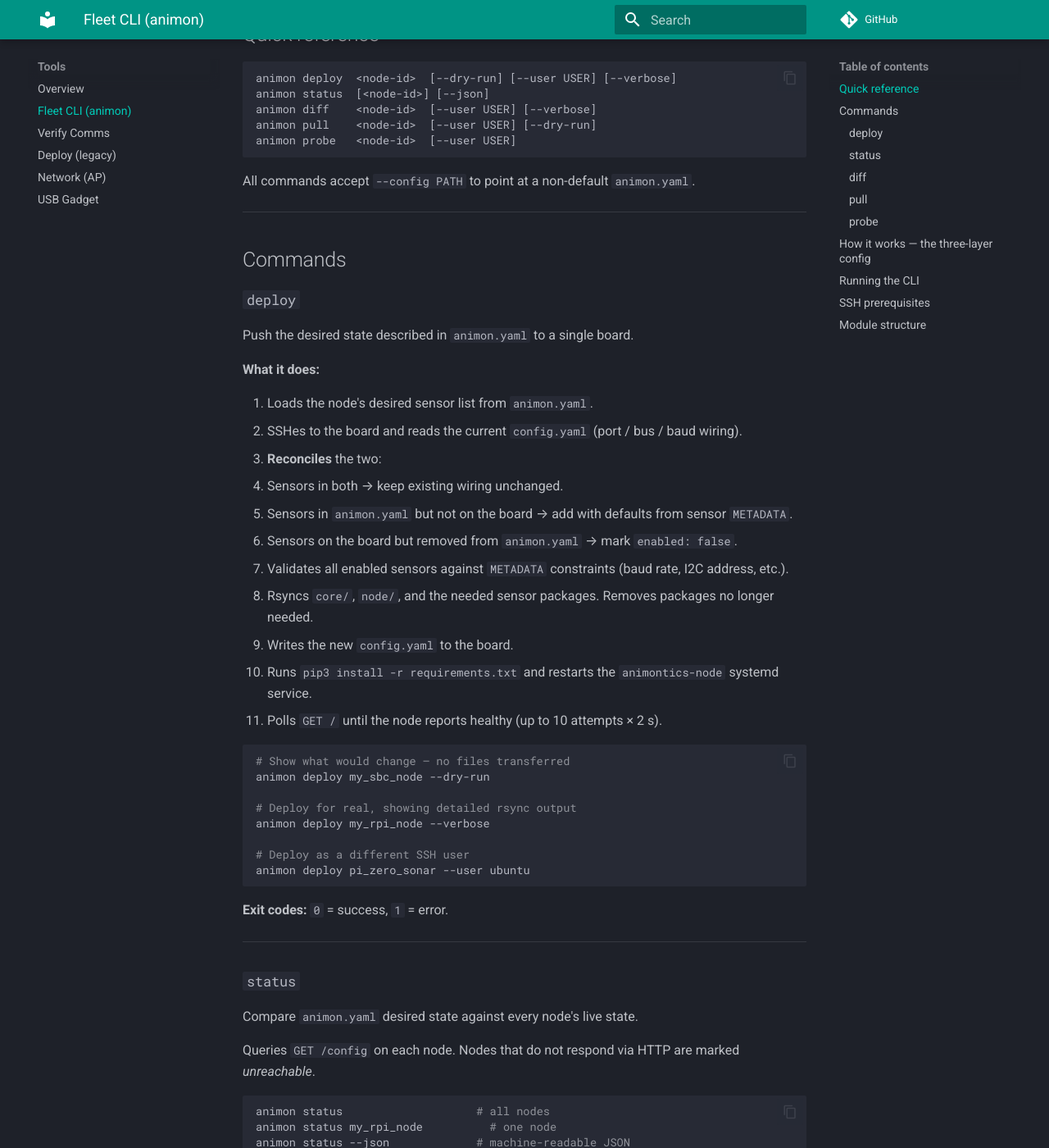
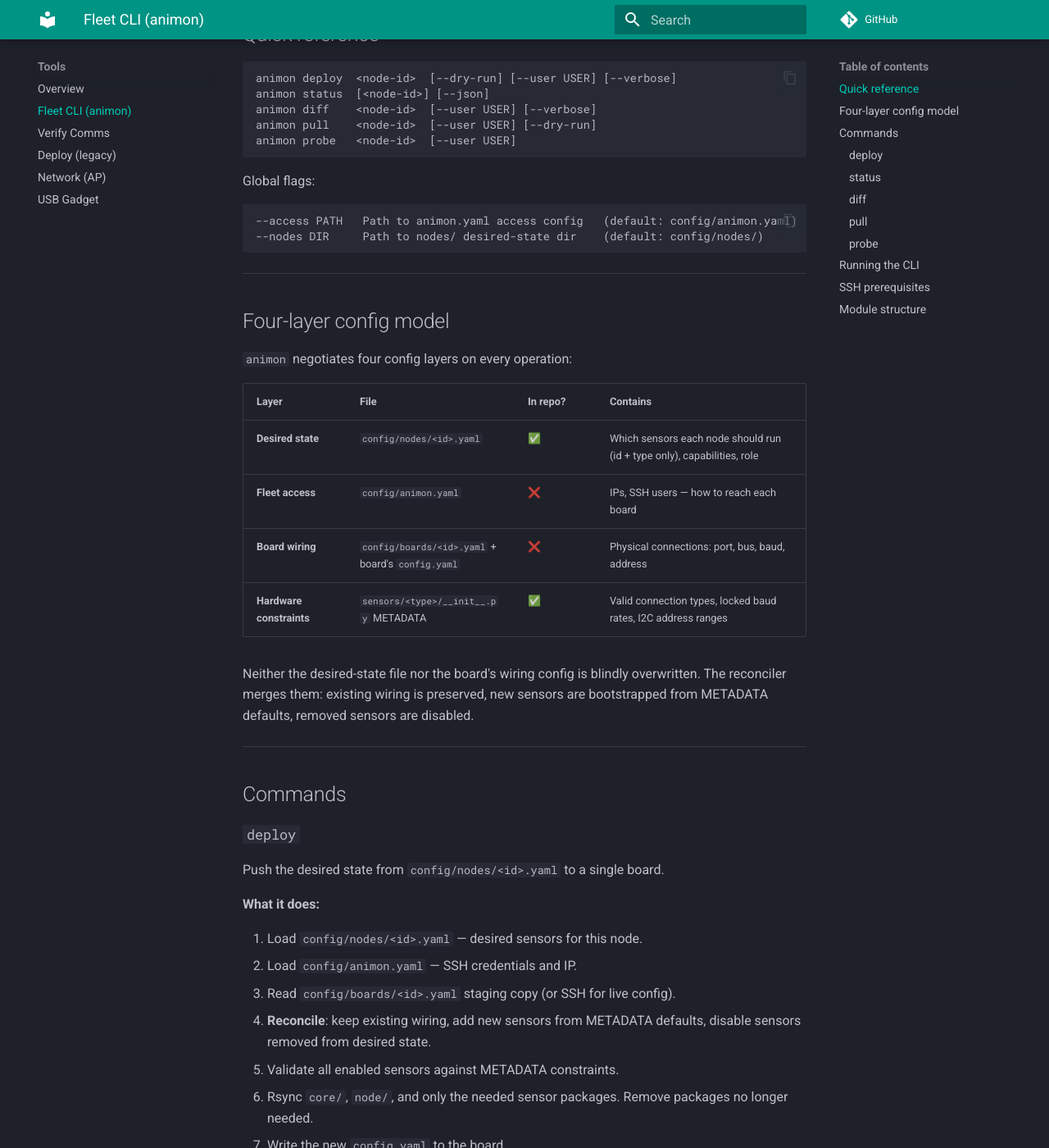
Before and after one commit to kespinoza5/animontics, an MkDocs documentation site: the page built from docs/tools/fleet.md, in a window 1280 px wide and 1400 px high, scrolled down 346 px. Shown: the whole window at 82% size. Built offline with MkDocs 1.6.1 and Material for MkDocs 9.7.7, drawn with Linux system fonts in a browser that asks for light colours; comment, search, counter and statistics services are not loaded; some of the changed text lies outside the part shown.

Commit message:
fix(tools): fix deploy NameError + scrub stale animon.yaml references
deploy.py (P0 bug):
  config_path was only assigned inside the SSH fallback branch, causing
  a NameError on every normal deploy that used a boards/ staging copy.
  Moved the assignment to before the staging-copy check so it's always set.

reconcile.py / sync.py / probe.py / animon.py:
  User-facing messages and docstrings said "animon.yaml" where they meant
  the sensor desired state that now lives in config/nodes/. Updated to say
  "desired state" throughout. animon.yaml is access-only (IPs, SSH users);
  sensor lists live in config/nodes/<id>.yaml.

fleet/README.md:
  - Replaced stale three-layer config table with correct four-layer table
  - Fixed --config → --access/--nodes (old flag name)
  - Updated all command descriptions for pull, status, probe
  - Updated probe example output to show "not in desired state"

config/nodes/example.yaml:
  Dropped multi-document YAML format (--- separator). Each real node file
  is a single-document YAML; the example should reflect that. Added comment
  explaining to create one file per node.

audit.py:
  Updated module docstring: animon.yaml → config/nodes/

Co-Authored-By: Claude Sonnet 4.6 <noreply@anthropic.com>

````diff
--- a/tools/fleet/README.md
+++ b/tools/fleet/README.md
@@ -1,9 +1,8 @@
 # tools/fleet — Fleet Management CLI
 
-The `animon` CLI synchronises the distributed sensor network defined in
-`config/animon.yaml` with the live state of every board.  It is the primary
-deployment tool for animontics — boards are never set up by manually cloning
-the repo.
+The `animon` CLI keeps every board's software and config in sync with the
+desired fleet state.  It is the primary deployment tool — boards are never
+set up by manually cloning the repo onto each one.
 
 ---
 
@@ -17,7 +16,30 @@ animon pull    <node-id>  [--user USER] [--dry-run]
 animon probe   <node-id>  [--user USER]
 ```
 
-All commands accept `--config PATH` to point at a non-default `animon.yaml`.
+Global flags:
+
+```
+--access PATH   Path to animon.yaml access config   (default: config/animon.yaml)
+--nodes DIR     Path to nodes/ desired-state dir    (default: config/nodes/)
+```
+
+---
+
+## Four-layer config model
+
+`animon` negotiates four config layers on every operation:
+
+| Layer | File | In repo? | Contains |
+|-------|------|----------|----------|
+| **Desired state** | `config/nodes/<id>.yaml` | ✅ | Which sensors each node should run (id + type only), capabilities, role |
+| **Fleet access** | `config/animon.yaml` | ❌ | IPs, SSH users — how to reach each board |
+| **Board wiring** | `config/boards/<id>.yaml` + board's `config.yaml` | ❌ | Physical connections: port, bus, baud, address |
+| **Hardware constraints** | `sensors/<type>/__init__.py` METADATA | ✅ | Valid connection types, locked baud rates, I2C address ranges |
+
+Neither the desired-state file nor the board's wiring config is blindly
+overwritten.  The reconciler merges them: existing wiring is preserved,
+new sensors are bootstrapped from METADATA defaults, removed sensors are
+disabled.
 
 ---
 
@@ -25,31 +47,28 @@ All commands accept `--config PATH` to point at a non-default `animon.yaml`.
 
 ### `deploy`
 
-Push the desired state described in `animon.yaml` to a single board.
+Push the desired state from `config/nodes/<id>.yaml` to a single board.
 
 **What it does:**
 
-1. Loads the node's desired sensor list from `animon.yaml`.
-2. SSHes to the board and reads the current `config.yaml` (port / bus / baud wiring).
-3. **Reconciles** the two:
-   - Sensors in both → keep existing wiring unchanged.
-   - Sensors in `animon.yaml` but not on the board → add with defaults from sensor `METADATA`.
-   - Sensors on the board but removed from `animon.yaml` → mark `enabled: false`.
-4. Validates all enabled sensors against `METADATA` constraints (baud rate, I2C address, etc.).
-5. Rsyncs `core/`, `node/`, and the needed sensor packages.  Removes packages no longer needed.
-6. Writes the new `config.yaml` to the board.
-7. Runs `pip3 install -r requirements.txt` and restarts the `animontics-node` systemd service.
-8. Polls `GET /` until the node reports healthy (up to 10 attempts × 2 s).
+1. Load `config/nodes/<id>.yaml` — desired sensors for this node.
+2. Load `config/animon.yaml` — SSH credentials and IP.
+3. Read `config/boards/<id>.yaml` staging copy (or SSH for live config).
+4. **Reconcile**: keep existing wiring, add new sensors from METADATA defaults,
+   disable sensors removed from desired state.
+5. Validate all enabled sensors against METADATA constraints.
+6. Rsync `core/`, `node/`, and only the needed sensor packages.
+   Remove packages no longer needed.
+7. Write the new `config.yaml` to the board.
+8. Run `pip3 install -r requirements.txt` and restart `animontics-node`.
+9. Poll `GET /` until the node reports healthy (up to 10 attempts × 2 s).
+10. Update `config/boards/<id>.yaml` staging copy.
 
 ```bash
-# Show what would change — no files transferred
-animon deploy my_sbc_node --dry-run
-
-# Deploy for real, showing detailed rsync output
-animon deploy my_rpi_node --verbose
-
-# Deploy as a different SSH user
-animon deploy pi_zero_sonar --user ubuntu
+animon deploy my_sbc_node             # deploy
+animon deploy my_sbc_node --dry-run   # show what would change — no files transferred
+animon deploy my_sbc_node --verbose   # show detailed rsync progress
+animon deploy my_sbc_node --user pi   # override SSH user
 ```
 
 **Exit codes:** `0` = success, `1` = error.
@@ -58,15 +77,15 @@ animon deploy pi_zero_sonar --user ubuntu
 
 ### `status`
 
-Compare `animon.yaml` desired state against every node's live state.
+Compare desired state (`config/nodes/`) against every board's live state.
 
 Queries `GET /config` on each node.  Nodes that do not respond via HTTP are
 marked *unreachable*.
 
 ```bash
-animon status                    # all nodes
-animon status my_rpi_node          # one node
-animon status --json             # machine-readable JSON
+animon status                      # all nodes
+animon status my_sbc_node          # one node
+animon status --json               # machine-readable JSON
 ```
 
 **Exit codes:** `0` = all in-sync, `1` = error, `2` = drift detected.
@@ -90,15 +109,19 @@ animon diff my_sbc_node
 
 ### `pull`
 
-Read a board's live sensor config and merge new sensors into `animon.yaml`.
+Fetch a board's live `config.yaml` and update two local files:
 
-Useful after directly editing a board's `config.yaml` — brings the fleet
-record up to date without a full deploy cycle.  Only *adds* sensors to
-`animon.yaml`; never removes.
+- `config/boards/<id>.yaml` — full wiring staging copy (always updated)
+- `config/nodes/<id>.yaml` — adds any sensor `{id, type}` pairs enabled on the
+  board but not yet in desired state
+
+Never removes sensors from desired state.  Useful after manually editing a
+board's `config.yaml` directly — brings local staging and desired state up
+to date without a full deploy cycle.
 
 ```bash
-animon pull pi_zero_sonar --dry-run   # preview additions
-animon pull pi_zero_sonar             # write animon.yaml
+animon pull my_sbc_node --dry-run   # preview additions
+animon pull my_sbc_node             # write both files
 ```
 
 **Exit codes:** `0` = success (nothing to pull is also 0), `1` = error.
@@ -109,10 +132,10 @@ animon pull pi_zero_sonar             # write animon.yaml
 
 SSH into a board and detect connected hardware.
 
-Scans I2C buses (`i2cdetect`), UART devices (`/dev/ttyAMA*`), and USB CDC
-devices (`/dev/ttyACM*`, `/dev/ttyUSB*`).  Matches findings against sensor
-`METADATA` and reports probable sensor types, connection parameters, and
-whether each is already in `animon.yaml`.
+Scans I2C buses (`i2cdetect`), UART devices (`/dev/ttyAMA*`), LIRC IR devices,
+and USB CDC devices (`/dev/ttyACM*`, `/dev/ttyUSB*`).  Matches findings against
+sensor METADATA and reports probable sensor types, connection parameters, and
+whether each matches the node's desired state.
 
 ```bash
 animon probe my_sbc_node
@@ -124,34 +147,21 @@ Example output:
 Probe report: my_sbc_node
 ──────────────────────────────────────────────────
 Detected hardware:
-  I2C /dev/i2c-3: 0x29, 0x33
+  I2C /dev/i2c-1: 0x29, 0x33
   UART: /dev/ttyAMA0
   USB CDC: none found
+  LIRC: none found
 
 Sensor matches:
-  [HIGH  ] vl53l1x              bus=3 addr=0x29 ✓
-           I2C bus 3 address 0x29 matches VL53L1X Time-of-Flight default address
-  [HIGH  ] mlx90640             bus=3 addr=0x33 ✓
-           I2C bus 3 address 0x33 matches MLX90640 Thermal Camera default address
-  [MEDIUM] tf_mini              port=/dev/ttyAMA0 baud=115200 (not in animon.yaml)
+  [HIGH  ] vl53l1x              bus=1 addr=0x29 ✓
+           I2C bus 1 address 0x29 matches VL53L1X Time-of-Flight default address
+  [HIGH  ] mlx90640             bus=1 addr=0x33 ✓
+           I2C bus 1 address 0x33 matches MLX90640 Thermal Camera default address
+  [MEDIUM] tf_mini              port=/dev/ttyAMA0 baud=115200 (not in desired state)
            UART device /dev/ttyAMA0 could be Benewake TF Mini Plus LiDAR — verify wiring
 ```
 
 **Exit codes:** `0` = completed, `1` = error.
-
----
-
-## How it works — the three-layer config
-
-| Layer | File | Owner | Contains |
-|-------|------|-------|----------|
-| Fleet desired state | `config/animon.yaml` | Repo | Which sensors each node *should* have |
-| Board wiring reality | `<deploy_path>/config/config.yaml` | Board | Port, bus, baud, address for each sensor |
-| Hardware constraints | `sensors/<type>/__init__.py` `METADATA` | Repo | Valid connection types, addresses, baud rates |
-
-`deploy` negotiates between all three layers.  Neither the fleet config nor
-the board config is blindly overwritten — the reconciler merges them
-intelligently, and the board's physical wiring decisions are always preserved.
 
 ---
 
@@ -172,12 +182,11 @@ animon status
 
 ## SSH prerequisites
 
-- SSH key pair set up with `ssh-copy-id user@board` (or equivalent).
-- SSH agent running with the key loaded (`ssh-add`).
-- No passwords — the tool uses `BatchMode=yes` and will fail fast if key auth
+- SSH key pair set up: `ssh-copy-id user@<board-ip>` (or equivalent).
+- SSH agent running with the key loaded: `ssh-add`.
+- No passwords — the tool uses `BatchMode=yes` and fails fast if key auth
   is not configured.
-
-See `tools/board/verify_comms.sh` for a pre-flight connectivity check.
+- `rsync` available on the dev machine.
 
 ---
 
@@ -185,9 +194,9 @@ See `tools/board/verify_comms.sh` for a pre-flight connectivity check.
 
 | File | Purpose |
 |------|---------|
-| `animon.py` | CLI entry point — argparse dispatch |
+| `animon.py` | CLI entry point — argparse, subcommand dispatch |
 | `deploy.py` | `deploy()` — full deploy flow |
 | `sync.py` | `status()`, `diff()`, `pull()` |
-| `probe.py` | Hardware detection and sensor matching |
-| `reconcile.py` | Config negotiation logic; `METADATA` loader |
+| `probe.py` | Hardware detection and sensor-type matching |
+| `reconcile.py` | Config negotiation logic; METADATA loader |
 | `ssh.py` | SSH/rsync transport (wraps system `ssh`/`rsync`) |
````
Also changed, not shown: other parts of tools/fleet/README.md (+2 -2 lines), 7 other files.
